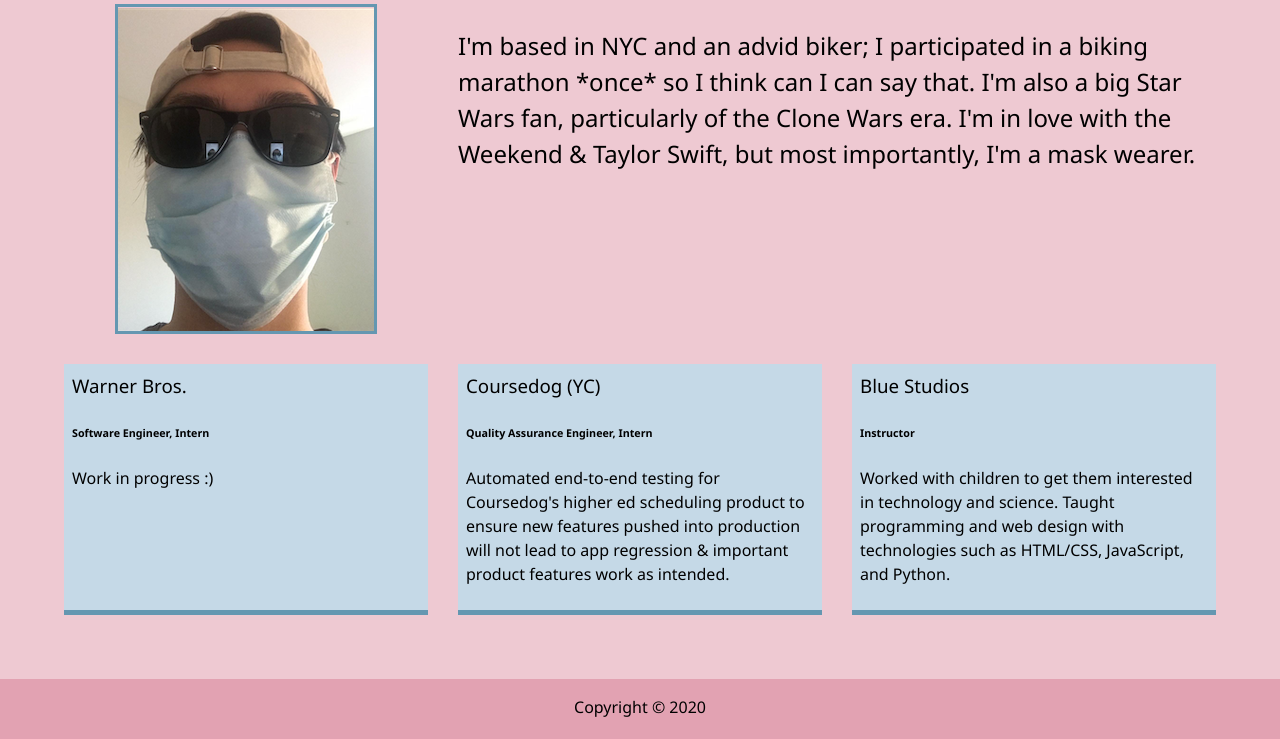
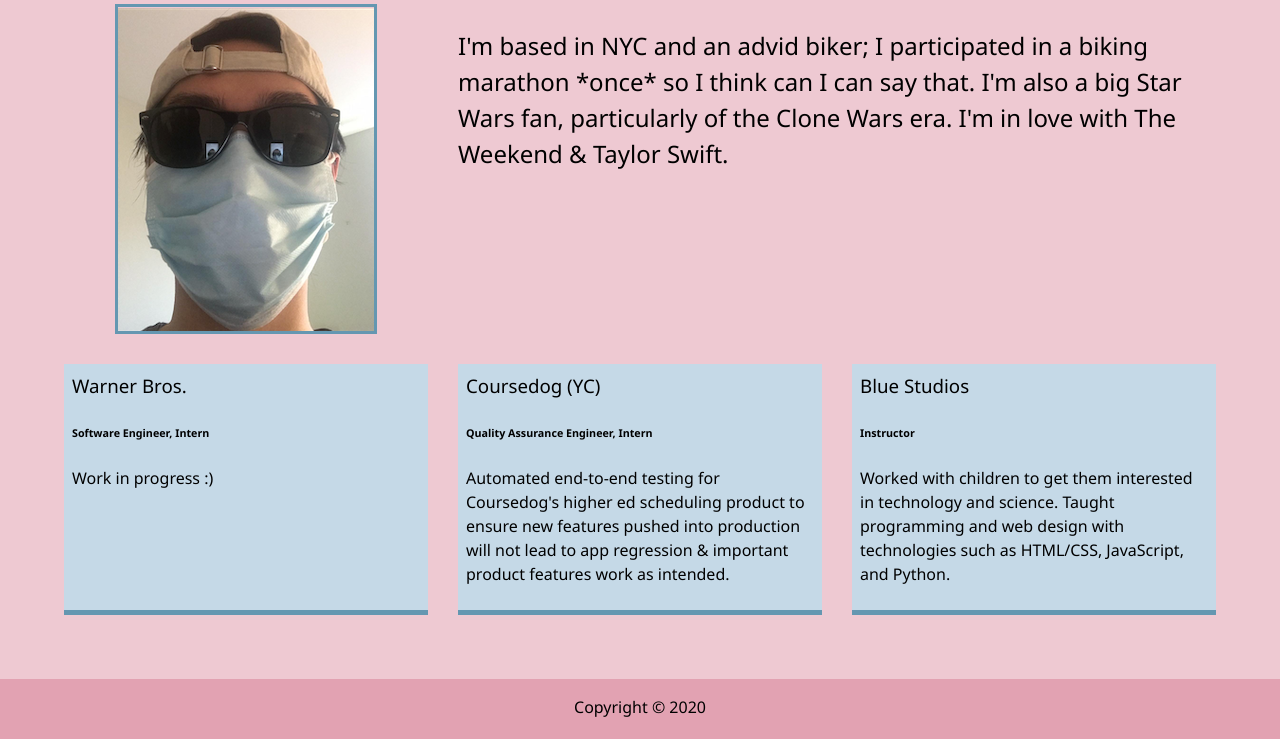
Before and after one commit to phaseharry/personal, a website: page dist/about.html in a window 1280 px wide. Shown: the part 204-943 px from the top of the page. Drawn offline with Linux system fonts and the light colour scheme.

Commit message:
update bio

```diff
--- a/dist/about.html
+++ b/dist/about.html
@@ -65,7 +65,7 @@
           <p>
             I'm based in NYC and an advid biker; I participated in a biking marathon *once* so I think can
             I can say that. I'm also a big Star Wars fan, particularly of the Clone Wars era. I'm in love
-            with the Weekend & Taylor Swift, but most importantly, I'm a mask wearer.
+            with The Weekend & Taylor Swift.
           </p>
         </div>
         <div class="job job-1">
```
